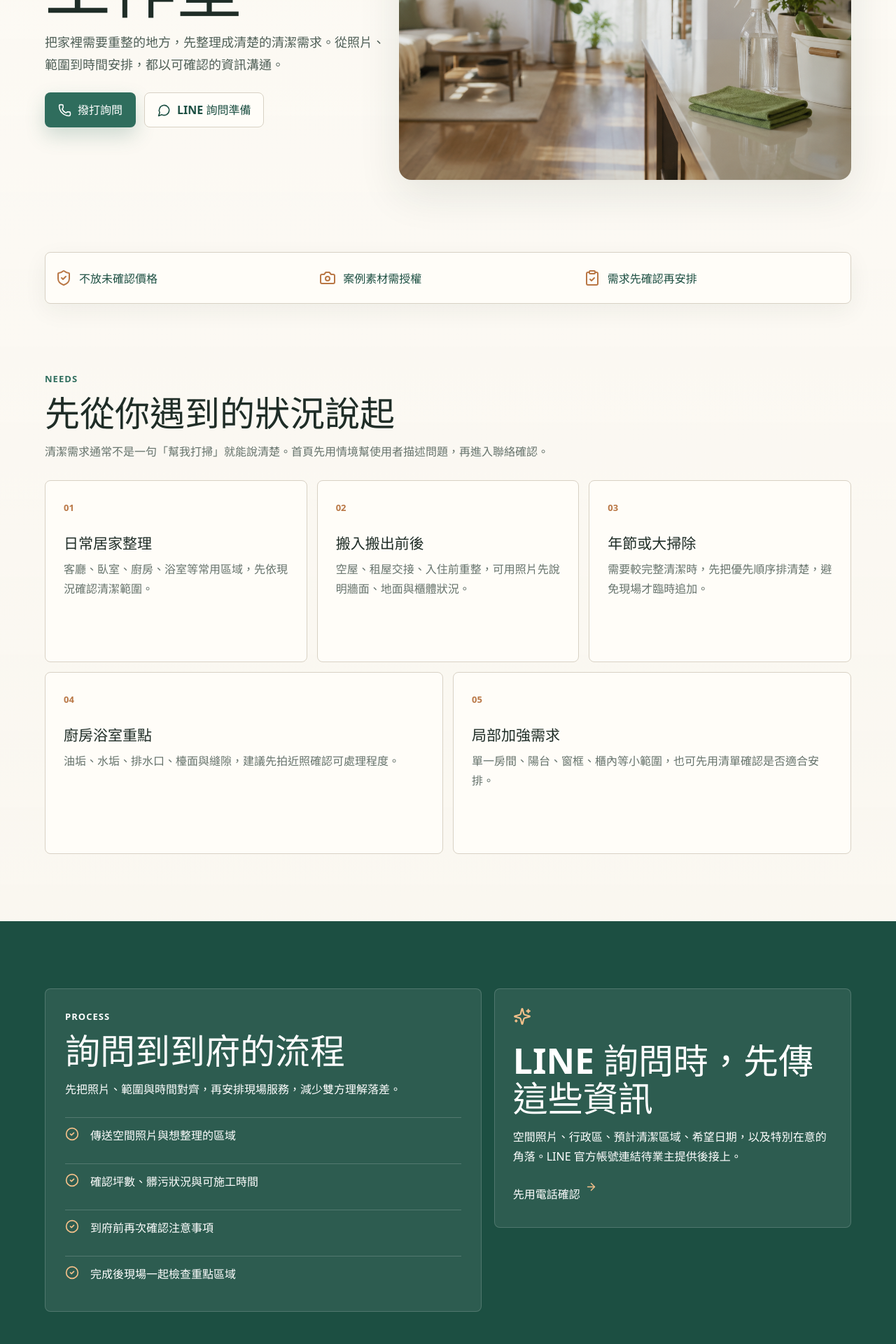
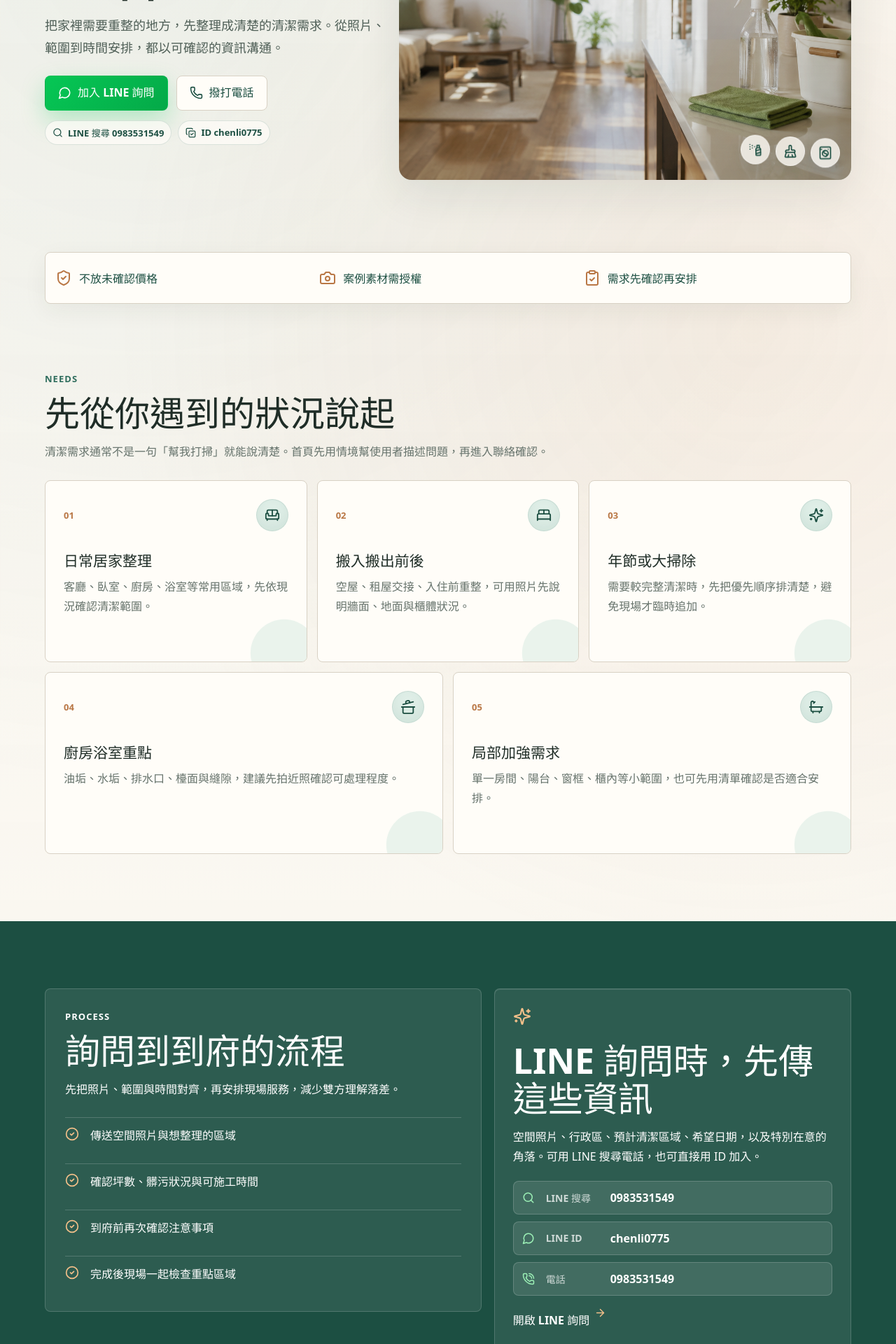
Before and after one commit to Campcool/0983531549, a React (Vite) app: page / in a window 1280 px wide. Shown: the part 440-2360 px from the top of the page at 70% size. Built offline with nearby package versions, Linux system fonts and the light colour scheme.

Commit message:
feat: enhance contact UI and motion

```diff
--- a/index.html
+++ b/index.html
@@ -6,14 +6,14 @@
     <meta name="viewport" content="width=device-width, initial-scale=1.0" />
     <meta
       name="description"
-      content="潔淨坊清潔工作室提供居家清潔詢問入口，先以照片、區域與需求範圍確認台北、新北、桃園到府清潔安排。"
+      content="潔淨坊清潔工作室提供居家清潔 LINE 與電話詢問入口，先以照片、區域與需求範圍確認台北、新北、桃園到府清潔安排。"
     />
     <meta property="og:type" content="website" />
     <meta property="og:locale" content="zh_TW" />
     <meta property="og:title" content="潔淨坊清潔工作室｜質感居家服務" />
     <meta
       property="og:description"
-      content="先把居家清潔需求說清楚，再確認範圍、時間與到府安排。"
+      content="先把居家清潔需求說清楚，再透過 LINE 或電話確認範圍、時間與到府安排。"
     />
     <meta property="og:image" content="/og-home-cleaning.png" />
     <meta name="theme-color" content="#2f6d5d" />
@@ -24,6 +24,7 @@
         "@type": "HomeAndConstructionBusiness",
         "name": "潔淨坊清潔工作室",
         "telephone": "0983531549",
+        "sameAs": "https://line.me/R/ti/p/~chenli0775",
         "areaServed": ["台北市", "新北市", "桃園市"],
         "description": "居家清潔需求詢問與到府安排，實際服務內容、費用與時間以事前確認為準。"
       }
--- a/src/main.jsx
+++ b/src/main.jsx
@@ -2,19 +2,31 @@ import React from 'react'
 import { createRoot } from 'react-dom/client'
 import {
   ArrowRight,
+  Bath,
+  BedDouble,
+  BrushCleaning,
   Camera,
   CheckCircle2,
   ClipboardCheck,
-  Home,
+  ClipboardList,
+  CookingPot,
+  CopyCheck,
+  Droplets,
   MapPin,
   MessageCircle,
   Phone,
+  PhoneCall,
+  Search,
   ShieldCheck,
+  Sofa,
   Sparkles,
+  SprayCan,
+  WashingMachine,
 } from 'lucide-react'
 import './style.css'
 
 const heroImage = '/og-home-cleaning.png'
+const lineUrl = 'https://line.me/R/ti/p/~chenli0775'
 
 const inquirySteps = [
   '傳送空間照片與想整理的區域',
@@ -27,30 +39,65 @@ const scenarios = [
   {
     title: '日常居家整理',
     copy: '客廳、臥室、廚房、浴室等常用區域，先依現況確認清潔範圍。',
+    icon: Sofa,
   },
   {
     title: '搬入搬出前後',
     copy: '空屋、租屋交接、入住前重整，可用照片先說明牆面、地面與櫃體狀況。',
+    icon: BedDouble,
   },
   {
     title: '年節或大掃除',
     copy: '需要較完整清潔時，先把優先順序排清楚，避免現場才臨時追加。',
+    icon: Sparkles,
   },
   {
     title: '廚房浴室重點',
     copy: '油垢、水垢、排水口、檯面與縫隙，建議先拍近照確認可處理程度。',
+    icon: CookingPot,
   },
   {
     title: '局部加強需求',
     copy: '單一房間、陽台、窗框、櫃內等小範圍，也可先用清單確認是否適合安排。',
+    icon: Bath,
   },
 ]
 
 const details = [
-  '現場物品移動與歸位方式先確認',
-  '特殊材質、陳年污垢與高處作業先說明',
-  '耗材、清潔劑與工具需求依現場條件討論',
-  '價格與工時不在未確認前寫死',
+  {
+    text: '現場物品移動與歸位方式先確認',
+    icon: ClipboardList,
+  },
+  {
+    text: '特殊材質、陳年污垢與高處作業先說明',
+    icon: Droplets,
+  },
+  {
+    text: '耗材、清潔劑與工具需求依現場條件討論',
+    icon: BrushCleaning,
+  },
+  {
+    text: '價格與工時不在未確認前寫死',
+    icon: ShieldCheck,
+  },
+]
+
+const contactMethods = [
+  {
+    label: 'LINE 搜尋',
+    value: '0983531549',
+    icon: Search,
+  },
+  {
+    label: 'LINE ID',
+    value: 'chenli0775',
+    icon: MessageCircle,
+  },
+  {
+    label: '電話',
+    value: '0983531549',
+    icon: PhoneCall,
+  },
 ]
 
 const faqs = [
@@ -101,9 +148,9 @@ export function App() {
           <a href="#details">清潔細節</a>
           <a href="#areas">服務地區</a>
         </nav>
-        <a className="header-action" href="tel:0983531549">
-          <Phone size={18} aria-hidden="true" />
-          <span>0983531549</span>
+        <a className="header-action line-action" href={lineUrl} target="_blank" rel="noreferrer">
+          <MessageCircle size={18} aria-hidden="true" />
+          <span>LINE 詢問</span>
         </a>
       </header>
 
@@ -116,14 +163,18 @@ export function App() {
               把家裡需要重整的地方，先整理成清楚的清潔需求。從照片、範圍到時間安排，都以可確認的資訊溝通。
             </p>
             <div className="hero-actions" aria-label="主要行動">
-              <a className="button primary" href="tel:0983531549">
+              <a className="button line-primary" href={lineUrl} target="_blank" rel="noreferrer">
+                <MessageCircle size={19} aria-hidden="true" />
+                加入 LINE 詢問
+              </a>
+              <a className="button secondary" href="tel:0983531549">
                 <Phone size={19} aria-hidden="true" />
-                撥打詢問
+                撥打電話
               </a>
-              <a className="button secondary" href="#inquiry">
-                <MessageCircle size={19} aria-hidden="true" />
-                LINE 詢問準備
-              </a>
+            </div>
+            <div className="line-hint" aria-label="LINE 聯絡資訊">
+              <span><Search size={15} aria-hidden="true" />LINE 搜尋 0983531549</span>
+              <span><CopyCheck size={15} aria-hidden="true" />ID chenli0775</span>
             </div>
           </div>
           <figure className="hero-visual">
@@ -133,6 +184,11 @@ export function App() {
               width="1536"
               height="960"
             />
+            <div className="floating-tools" aria-hidden="true">
+              <span><SprayCan size={20} /></span>
+              <span><BrushCleaning size={20} /></span>
+              <span><WashingMachine size={20} /></span>
+            </div>
           </figure>
         </section>
 
@@ -156,13 +212,19 @@ export function App() {
             清潔需求通常不是一句「幫我打掃」就能說清楚。首頁先用情境幫使用者描述問題，再進入聯絡確認。
           </SectionIntro>
           <div className="scenario-grid">
-            {scenarios.map((item, index) => (
+            {scenarios.map((item, index) => {
+              const Icon = item.icon
+              return (
               <article className="scenario-card" key={item.title}>
-                <span>{String(index + 1).padStart(2, '0')}</span>
+                <div className="card-topline">
+                  <span>{String(index + 1).padStart(2, '0')}</span>
+                  <span className="icon-bubble"><Icon size={22} aria-hidden="true" /></span>
+                </div>
                 <h3>{item.title}</h3>
                 <p>{item.copy}</p>
               </article>
-            ))}
+              )
+            })}
           </div>
         </section>
 
@@ -184,10 +246,22 @@ export function App() {
             <Sparkles size={26} aria-hidden="true" />
             <h2>LINE 詢問時，先傳這些資訊</h2>
             <p>
-              空間照片、行政區、預計清潔區域、希望日期，以及特別在意的角落。LINE 官方帳號連結待業主提供後接上。
+              空間照片、行政區、預計清潔區域、希望日期，以及特別在意的角落。可用 LINE 搜尋電話，也可直接用 ID 加入。
             </p>
-            <a className="text-link" href="tel:0983531549">
-              先用電話確認 <ArrowRight size={17} aria-hidden="true" />
+            <div className="contact-mini-list" aria-label="LINE 與電話資訊">
+              {contactMethods.map((method) => {
+                const Icon = method.icon
+                return (
+                  <div key={method.label}>
+                    <Icon size={18} aria-hidden="true" />
+                    <span>{method.label}</span>
+                    <strong>{method.value}</strong>
+                  </div>
+                )
+              })}
+            </div>
+            <a className="text-link" href={lineUrl} target="_blank" rel="noreferrer">
+              開啟 LINE 詢問 <ArrowRight size={17} aria-hidden="true" />
             </a>
           </div>
         </section>
@@ -197,12 +271,15 @@ export function App() {
             這些不是包裝話術，而是到府清潔前最容易影響工時、費用與成果期待的資訊。
           </SectionIntro>
           <div className="detail-list">
-            {details.map((detail) => (
-              <div key={detail}>
-                <Home size={21} aria-hidden="true" />
-                <p>{detail}</p>
-              </div>
-            ))}
+            {details.map((detail) => {
+              const Icon = detail.icon
+              return (
+                <div key={detail.text}>
+                  <Icon size={21} aria-hidden="true" />
+                  <p>{detail.text}</p>
+                </div>
+              )
+            })}
           </div>
         </section>
 
@@ -237,11 +314,17 @@ export function App() {
         <section className="final-cta" aria-labelledby="contact-title">
           <p className="eyebrow">Contact</p>
           <h2 id="contact-title">先把家裡的狀況說清楚，再安排清潔。</h2>
-          <p>潔淨坊清潔工作室第一版網站先以電話與 LINE 詢問流程為主，後續可接上正式 LINE 連結與授權案例。</p>
-          <a className="button primary" href="tel:0983531549">
-            <Phone size={19} aria-hidden="true" />
-            撥打 0983531549
-          </a>
+          <p>潔淨坊清潔工作室可用 LINE 搜尋 0983531549，或直接加入 ID chenli0775 詢問。後續案例仍只會使用已授權素材。</p>
+          <div className="final-actions">
+            <a className="button line-primary" href={lineUrl} target="_blank" rel="noreferrer">
+              <MessageCircle size={19} aria-hidden="true" />
+              LINE 詢問 chenli0775
+            </a>
+            <a className="button dark-secondary" href="tel:0983531549">
+              <Phone size={19} aria-hidden="true" />
+              撥打 0983531549
+            </a>
+          </div>
         </section>
       </main>
 
--- a/src/style.css
+++ b/src/style.css
@@ -9,9 +9,12 @@
   --color-primary-strong: #1c4f42;
   --color-primary-soft: #dfeee7;
   --color-accent: #b97745;
+  --color-line: #06c755;
+  --color-line-strong: #04a948;
   --color-border: #d8d1c4;
   --color-focus: #b97745;
   --shadow-soft: 0 20px 60px rgba(31, 45, 39, .1);
+  --shadow-lift: 0 18px 42px rgba(31, 45, 39, .14);
   --radius-sm: 6px;
   --radius-md: 8px;
   --radius-lg: 18px;
@@ -35,6 +38,8 @@ body {
   margin: 0;
   min-width: 320px;
   background:
+    radial-gradient(circle at 16% 8%, rgba(47, 109, 93, .08), transparent 28%),
+    radial-gradient(circle at 84% 20%, rgba(185, 119, 69, .1), transparent 24%),
     linear-gradient(180deg, rgba(255, 253, 248, .76), rgba(246, 242, 234, .92)),
     var(--color-bg);
 }
@@ -112,6 +117,7 @@ img {
   background: var(--color-primary);
   color: white;
   font-weight: 800;
+  box-shadow: inset 0 -6px 14px rgba(0, 0, 0, .12), 0 8px 20px rgba(47, 109, 93, .18);
 }
 
 .brand strong,
@@ -143,6 +149,21 @@ img {
   font-size: 14px;
   font-weight: 800;
   background: rgba(255, 253, 248, .75);
+  transition: transform .22s cubic-bezier(.34, 1.56, .64, 1), background-color .2s ease, border-color .2s ease;
+}
+
+.header-action:hover {
+  transform: translateY(-1px) scale(1.02);
+}
+
+.header-action:active {
+  animation: jelly-press .42s cubic-bezier(.36, .07, .19, .97);
+}
+
+.line-action {
+  border-color: rgba(6, 199, 85, .28);
+  color: #057f3a;
+  background: rgba(232, 250, 238, .82);
 }
 
 .hero {
@@ -226,11 +247,20 @@ p {
   border-radius: var(--radius-md);
   font-weight: 900;
   line-height: 1.2;
-  transition: transform .2s ease, background-color .2s ease, border-color .2s ease;
+  transform-origin: center;
+  transition:
+    transform .26s cubic-bezier(.34, 1.56, .64, 1),
+    background-color .2s ease,
+    border-color .2s ease,
+    box-shadow .2s ease;
 }
 
 .button:hover {
-  transform: translateY(-1px);
+  transform: translateY(-2px) scale(1.015);
+}
+
+.button:active {
+  animation: jelly-press .44s cubic-bezier(.36, .07, .19, .97);
 }
 
 .button.primary {
@@ -243,10 +273,47 @@ p {
   background: var(--color-primary-strong);
 }
 
+.button.line-primary {
+  background: linear-gradient(135deg, var(--color-line), var(--color-line-strong));
+  color: white;
+  box-shadow: 0 14px 34px rgba(6, 199, 85, .26);
+}
+
+.button.line-primary:hover {
+  box-shadow: 0 18px 42px rgba(6, 199, 85, .32);
+}
+
 .button.secondary {
   border-color: var(--color-border);
   background: var(--color-surface);
   color: var(--color-primary-strong);
+}
+
+.button.dark-secondary {
+  border-color: rgba(255, 255, 255, .28);
+  background: rgba(255, 255, 255, .1);
+  color: white;
+}
+
+.line-hint {
+  display: flex;
+  flex-wrap: wrap;
+  gap: 9px;
+  margin-top: 14px;
+}
+
+.line-hint span {
+  display: inline-flex;
+  align-items: center;
+  min-height: 34px;
+  gap: 7px;
+  padding: 7px 10px;
+  border: 1px solid rgba(47, 109, 93, .16);
+  border-radius: 999px;
+  background: rgba(255, 253, 248, .72);
+  color: var(--color-primary-strong);
+  font-size: 13px;
+  font-weight: 850;
 }
 
 .hero-visual {
@@ -258,12 +325,26 @@ p {
   border-radius: var(--radius-lg);
   box-shadow: var(--shadow-soft);
   background: var(--color-primary-soft);
+  transform: translateZ(0);
+}
+
+.hero-visual::before {
+  content: "";
+  position: absolute;
+  inset: 0;
+  z-index: 1;
+  background: linear-gradient(115deg, transparent 18%, rgba(255, 255, 255, .36) 45%, transparent 64%);
+  opacity: .46;
+  transform: translateX(-48%);
+  animation: soft-shine 8s ease-in-out infinite;
+  pointer-events: none;
 }
 
 .hero-visual::after {
   content: "";
   position: absolute;
   inset: 0;
+  z-index: 1;
   background: linear-gradient(180deg, rgba(31, 45, 39, 0), rgba(31, 45, 39, .18));
   pointer-events: none;
 }
@@ -273,6 +354,37 @@ p {
   height: 100%;
   min-height: 0;
   object-fit: cover;
+}
+
+.floating-tools {
+  position: absolute;
+  right: 16px;
+  bottom: 16px;
+  z-index: 2;
+  display: flex;
+  gap: 8px;
+}
+
+.floating-tools span {
+  display: grid;
+  place-items: center;
+  width: 42px;
+  height: 42px;
+  border: 1px solid rgba(255, 255, 255, .58);
+  border-radius: 999px;
+  background: rgba(255, 253, 248, .78);
+  color: var(--color-primary-strong);
+  box-shadow: 0 10px 24px rgba(31, 45, 39, .12);
+  backdrop-filter: blur(12px);
+  animation: float-clean 4.8s ease-in-out infinite;
+}
+
+.floating-tools span:nth-child(2) {
+  animation-delay: .45s;
+}
+
+.floating-tools span:nth-child(3) {
+  animation-delay: .9s;
 }
 
 .trust-band {
@@ -293,6 +405,12 @@ p {
   min-height: 44px;
   color: var(--color-primary-strong);
   font-weight: 850;
+  transition: transform .24s cubic-bezier(.34, 1.56, .64, 1), color .2s ease;
+}
+
+.trust-band div:hover {
+  transform: translateY(-2px);
+  color: var(--color-primary);
 }
 
 .trust-band svg {
@@ -325,18 +443,70 @@ p {
 }
 
 .scenario-card {
+  position: relative;
+  overflow: hidden;
   padding: 22px;
   border: 1px solid var(--color-border);
   border-radius: var(--radius-md);
   background: var(--color-surface);
+  transition: transform .26s cubic-bezier(.34, 1.56, .64, 1), box-shadow .2s ease, border-color .2s ease;
 }
 
-.scenario-card span {
+.scenario-card::after {
+  content: "";
+  position: absolute;
+  inset: auto -24px -44px auto;
+  width: 112px;
+  height: 112px;
+  border-radius: 999px;
+  background: rgba(223, 238, 231, .66);
+  transform: scale(.86);
+  transition: transform .26s cubic-bezier(.34, 1.56, .64, 1);
+}
+
+.scenario-card:hover {
+  border-color: rgba(47, 109, 93, .26);
+  box-shadow: var(--shadow-lift);
+  transform: translateY(-4px);
+}
+
+.scenario-card:hover::after {
+  transform: scale(1.08);
+}
+
+.card-topline {
+  position: relative;
+  z-index: 1;
+  display: flex;
+  align-items: center;
+  justify-content: space-between;
+  gap: 12px;
+  margin-bottom: 30px;
+}
+
+.card-topline > span:first-child {
   display: inline-block;
-  margin-bottom: 30px;
   color: var(--color-accent);
   font-size: 13px;
   font-weight: 900;
+}
+
+.icon-bubble {
+  display: grid;
+  place-items: center;
+  width: 46px;
+  height: 46px;
+  border: 1px solid rgba(47, 109, 93, .14);
+  border-radius: 999px;
+  background: var(--color-primary-soft);
+  color: var(--color-primary-strong);
+  box-shadow: inset 0 -8px 16px rgba(47, 109, 93, .08);
+}
+
+.scenario-card h3,
+.scenario-card p {
+  position: relative;
+  z-index: 1;
 }
 
 .scenario-card p {
@@ -370,6 +540,7 @@ p {
 .note-panel {
   align-self: start;
   padding: 26px;
+  box-shadow: inset 0 1px 0 rgba(255, 255, 255, .12);
 }
 
 .note-panel svg {
@@ -407,6 +578,46 @@ p {
   gap: 7px;
   color: white;
   font-weight: 900;
+  transition: transform .22s cubic-bezier(.34, 1.56, .64, 1);
+}
+
+.text-link:hover {
+  transform: translateX(3px);
+}
+
+.contact-mini-list {
+  display: grid;
+  gap: 10px;
+  margin: 20px 0 12px;
+}
+
+.contact-mini-list div {
+  display: grid;
+  grid-template-columns: 24px minmax(82px, auto) 1fr;
+  align-items: center;
+  gap: 10px;
+  min-height: 48px;
+  padding: 10px 12px;
+  border: 1px solid rgba(255, 255, 255, .18);
+  border-radius: var(--radius-md);
+  background: rgba(255, 255, 255, .1);
+  color: white;
+}
+
+.contact-mini-list svg {
+  margin: 0;
+  color: #9cf0b6;
+}
+
+.contact-mini-list span {
+  color: rgba(255, 255, 255, .74);
+  font-size: 14px;
+  font-weight: 750;
+}
+
+.contact-mini-list strong {
+  overflow-wrap: anywhere;
+  font-weight: 950;
 }
 
 .detail-section {
@@ -420,6 +631,12 @@ p {
   align-items: start;
   padding: 18px 0;
   border-top: 1px solid var(--color-border);
+  transition: transform .22s cubic-bezier(.34, 1.56, .64, 1), border-color .2s ease;
+}
+
+.detail-list div:hover {
+  border-color: rgba(47, 109, 93, .28);
+  transform: translateX(4px);
 }
 
 .detail-list svg {
@@ -451,6 +668,12 @@ p {
   color: var(--color-primary-strong);
   font-size: 19px;
   font-weight: 900;
+  transition: transform .24s cubic-bezier(.34, 1.56, .64, 1), background-color .2s ease;
+}
+
+.area-item:hover {
+  transform: translateY(-3px);
+  background: var(--color-primary-soft);
 }
 
 .faq-section {
@@ -472,6 +695,11 @@ summary {
   color: var(--color-ink);
   font-size: 18px;
   font-weight: 900;
+  transition: color .2s ease;
+}
+
+summary:hover {
+  color: var(--color-primary);
 }
 
 details p {
@@ -494,6 +722,13 @@ details p {
 .final-cta p {
   max-width: 680px;
   color: rgba(255, 255, 255, .78);
+}
+
+.final-actions {
+  display: flex;
+  flex-direction: column;
+  width: 100%;
+  gap: 12px;
 }
 
 .site-footer {
@@ -524,6 +759,11 @@ details p {
 
   .area-grid {
     grid-template-columns: repeat(3, 1fr);
+  }
+
+  .final-actions {
+    flex-direction: row;
+    width: auto;
   }
 }
 
@@ -610,7 +850,61 @@ details p {
     transition: none;
   }
 
-  .button:hover {
+  .button:hover,
+  .header-action:hover,
+  .trust-band div:hover,
+  .scenario-card:hover,
+  .detail-list div:hover,
+  .area-item:hover,
+  .text-link:hover {
     transform: none;
   }
+
+  .button:active,
+  .header-action:active,
+  .floating-tools span,
+  .hero-visual::before {
+    animation: none;
+  }
 }
+
+@keyframes jelly-press {
+  0% {
+    transform: scale(1);
+  }
+  32% {
+    transform: scale(.94, 1.06);
+  }
+  58% {
+    transform: scale(1.035, .965);
+  }
+  78% {
+    transform: scale(.99, 1.01);
+  }
+  100% {
+    transform: scale(1);
+  }
+}
+
+@keyframes float-clean {
+  0%,
+  100% {
+    transform: translateY(0) rotate(0deg);
+  }
+  50% {
+    transform: translateY(-8px) rotate(-2deg);
+  }
+}
+
+@keyframes soft-shine {
+  0%,
+  56%,
+  100% {
+    transform: translateX(-52%);
+    opacity: 0;
+  }
+  68% {
+    transform: translateX(46%);
+    opacity: .46;
+  }
+}
```
Also changed, not shown: 2 other files (tests, documents, lock files or other folders).
